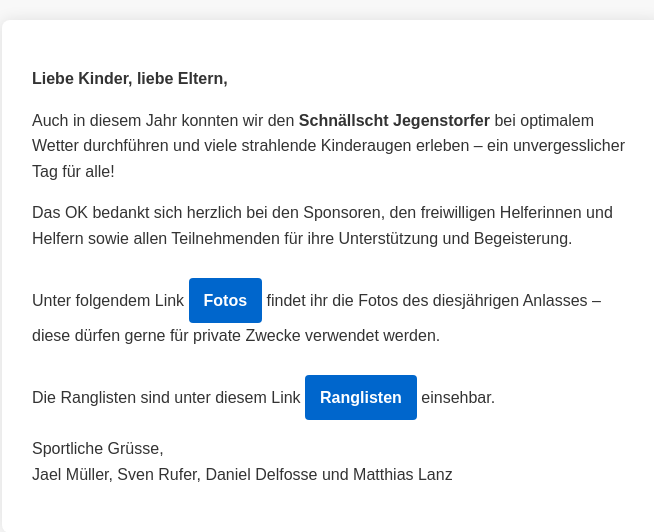
After one commit to fPBunxGKv/sj-github, a Django app: template members/templates/emails/closing_email.html in a window 1280 px wide. The commit adds this page. Shown: the top 532 px of the page, without its empty margins (308-962 px from the left). Run offline with Django 4.2, Linux system fonts and the light colour scheme; the template is opened without the code that fills it, so the values that code supplies are empty.

Commit message:
send closing mail

```diff
--- a/members/templates/administration_show.html
+++ b/members/templates/administration_show.html
@@ -38,6 +38,7 @@
                 <button class="btn btn-warning me-2" name="reset_admin_state">1. Admin-Status zurücksetzen</button>
                 <button class="btn btn-success me-2" name="send_invitation_email">2. Einladungsemails senden</button>
                 <button class="btn btn-info me-2" name="print_registered_users">3. Startzettel registrierter Benutzer drucken</button>
+                <button class="btn btn-success me-2" name="send_closing_email">4. Abschlussemails senden</button>
             </form>
         </div>
     </div>
--- /dev/null
+++ b/members/templates/emails/closing_email.html
@@ -0,0 +1,98 @@
+<!DOCTYPE html>
+<html lang="de">
+<head>
+    <meta charset="UTF-8">
+    <title>Fotos und Ranglisten {{ event_info.name | default:"Event" }}</title>
+    <style>
+        /* Grundlegendes Layout */
+        body {
+            font-family: Arial, sans-serif;
+            color: #333;
+            background-color: #f8f8f8;
+            margin: 0;
+            padding: 0;
+            line-height: 1.6;
+        }
+
+        /* Container für das E-Mail-Design */
+        .email-container {
+            background-color: #ffffff;
+            padding: 30px;
+            max-width: 600px;
+            margin: 20px auto;
+            border-radius: 8px;
+            box-shadow: 0 0 15px rgba(0, 0, 0, 0.1);
+        }
+
+        /* Kopfzeile */
+        h1 {
+            color: #0066cc;
+            font-size: 24px;
+            margin-bottom: 20px;
+        }
+
+        /* Links */
+        a.link {
+            display: inline-block;
+            margin-top: 10px;
+            background-color: #0066cc;
+            color: #fff;
+            text-decoration: none;
+            padding: 10px 15px;
+            border-radius: 4px;
+            font-weight: bold;
+        }
+
+        a.link:hover {
+            background-color: #005bb5;
+        }
+
+        /* Textabsätze */
+        p {
+            margin-bottom: 15px;
+        }
+
+        /* Footer */
+        .footer {
+            margin-top: 30px;
+            font-size: 0.9em;
+            color: #777;
+            text-align: center;
+        }
+
+        /* Responsivität */
+        @media (max-width: 600px) {
+            .email-container {
+                padding: 15px;
+                margin: 10px;
+            }
+
+            h1 {
+                font-size: 20px;
+            }
+
+            a.link {
+                width: 100%;
+                text-align: center;
+            }
+        }
+    </style>
+</head>
+<body>
+    <div class="email-container">
+        <p><strong>Liebe Kinder, liebe Eltern,</strong></p>
+
+        <p>Auch in diesem Jahr konnten wir den <strong>Schnällscht Jegenstorfer</strong> bei optimalem Wetter durchführen und viele strahlende Kinderaugen erleben – ein unvergesslicher Tag für alle!</p>
+
+        <p>Das OK bedankt sich herzlich bei den Sponsoren, den freiwilligen Helferinnen und Helfern sowie allen Teilnehmenden für ihre Unterstützung und Begeisterung.</p>
+
+        <p>Unter folgendem Link <a href="https://nc.squareline.ch/index.php/s/yobe4bnDq8S4sxM" class="link">Fotos</a> findet ihr die Fotos des diesjährigen Anlasses – diese dürfen gerne für private Zwecke verwendet werden.</p>
+
+        <p>Die Ranglisten sind unter diesem Link <a href="https://sj.tvjegenstorf.ch/ranking/" class="link">Ranglisten</a> einsehbar.</p>
+
+        <p>Sportliche Grüsse,<br>
+        Jael Müller, Sven Rufer, Daniel Delfosse und Matthias Lanz</p>
+
+    </div>
+</body>
+</html>
```
Also changed, not shown: members/sj_views/admin.py (+36 -3 lines), members/tasks.py (+29 -0 lines), 1 other file.
